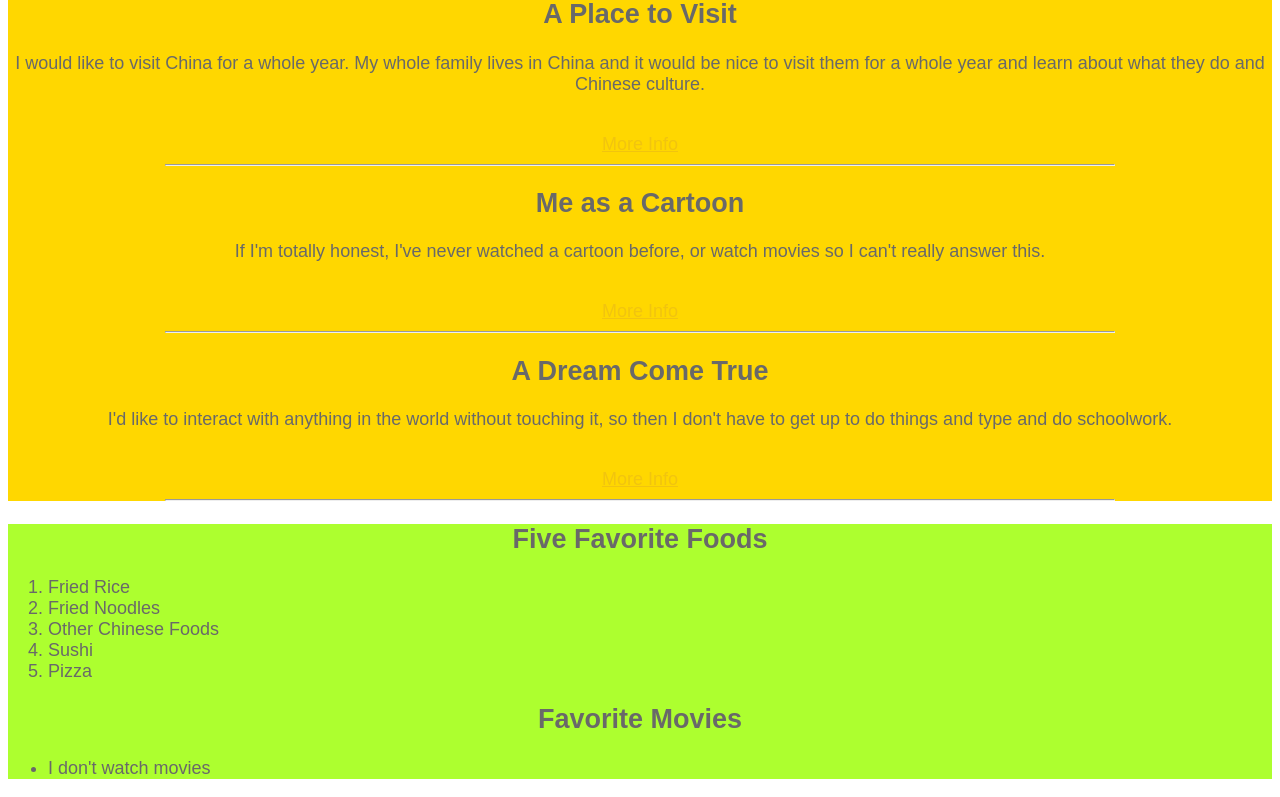
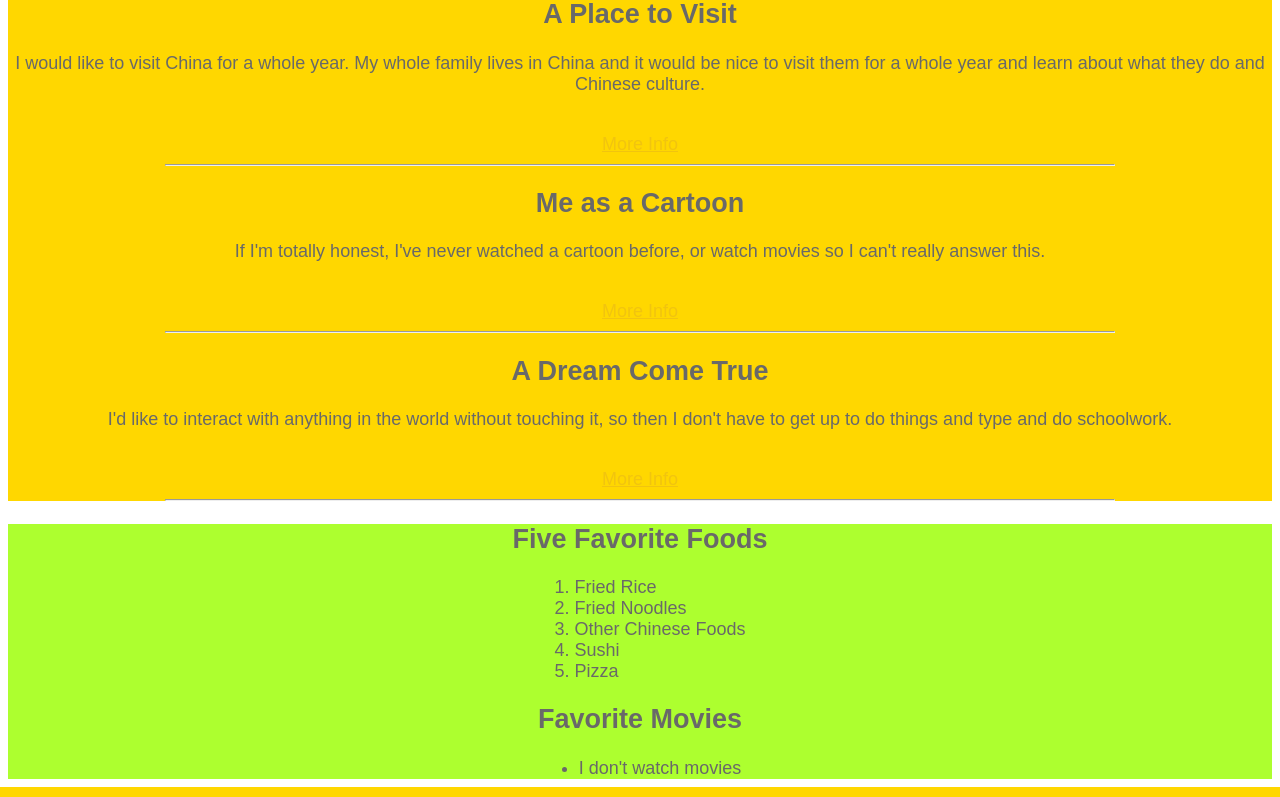
Before and after one commit to RichardSchool/WebFundamentals, a PHP site: page / in a window 1280 px wide. Shown: the part 75-872 px from the top of the page. Run offline with PHP 8.4, Linux system fonts and the light colour scheme; some web fonts are replaced.

Commit message:
Update styles.css

```diff
--- a/AllAboutMe/styles.css
+++ b/AllAboutMe/styles.css
@@ -17,3 +17,5 @@ a:visited {
 a:hover {
    color: #ff05a9;
 }
+ul { display:table; margin:0 auto;}
+ol { display:table; margin:0 auto;}
```
